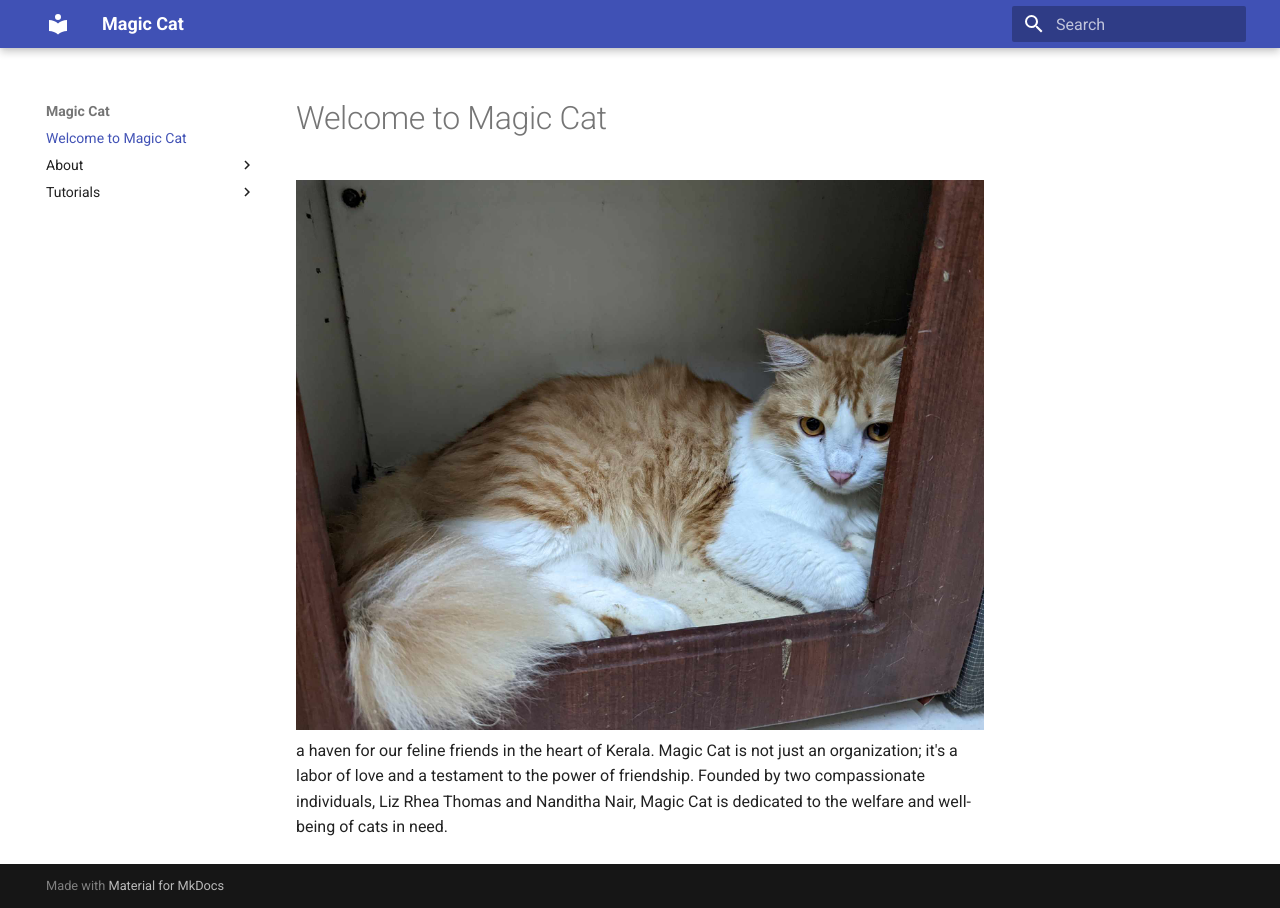
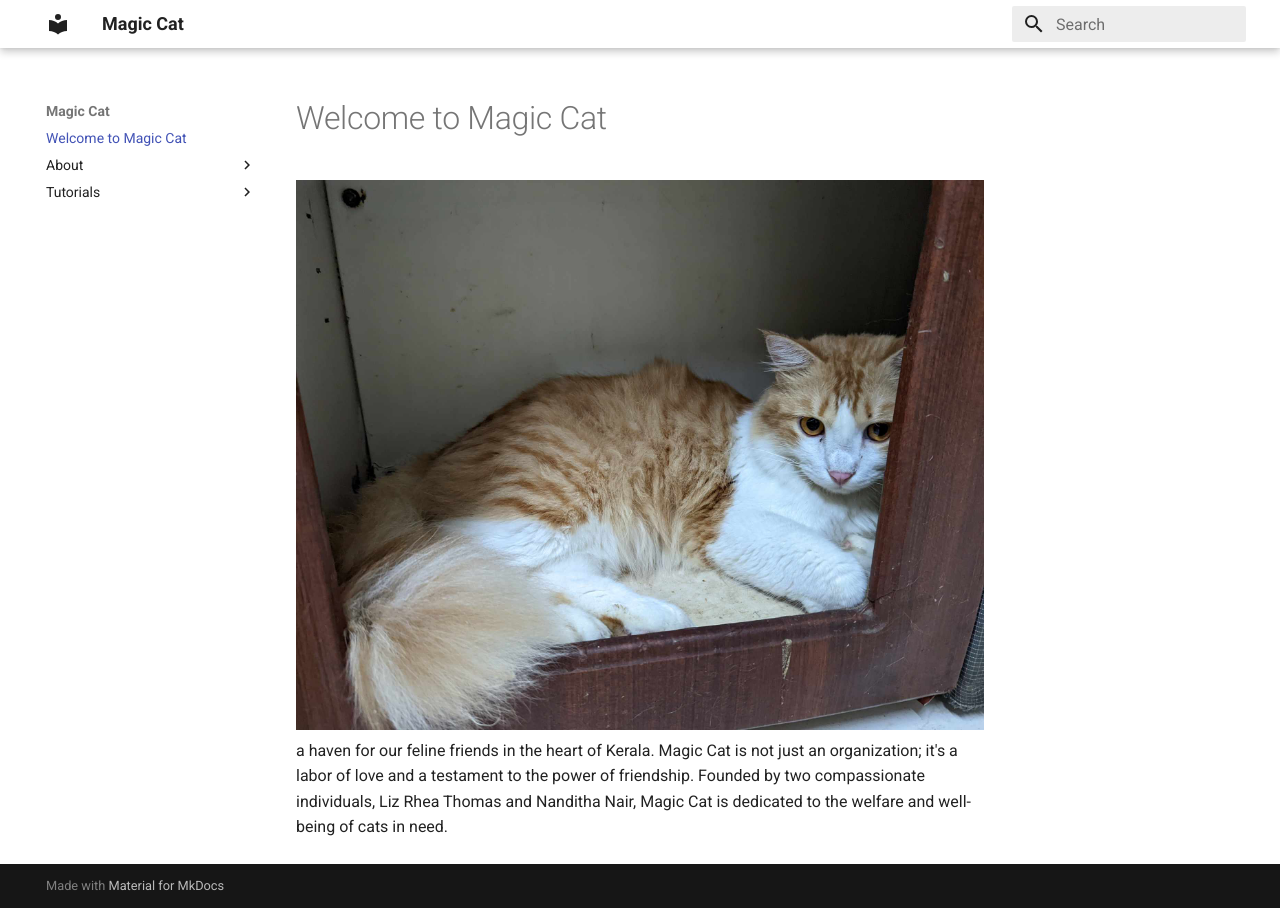
Before and after one commit to MagicCatIn/magiccat.github.io, an MkDocs documentation site: the page built from docs/index.md, in a window 1280 px wide. Built offline with MkDocs 1.6.1 and Material for MkDocs 9.7.7, drawn with Linux system fonts in a browser that asks for light colours.

Commit message:
Update mkdocs.yml

```diff
--- a/mkdocs.yml
+++ b/mkdocs.yml
@@ -1,3 +1,6 @@
 site_name: Magic Cat
 theme:
   name: material
+  palette:
+      primary: white
+      accent: yellow
```
